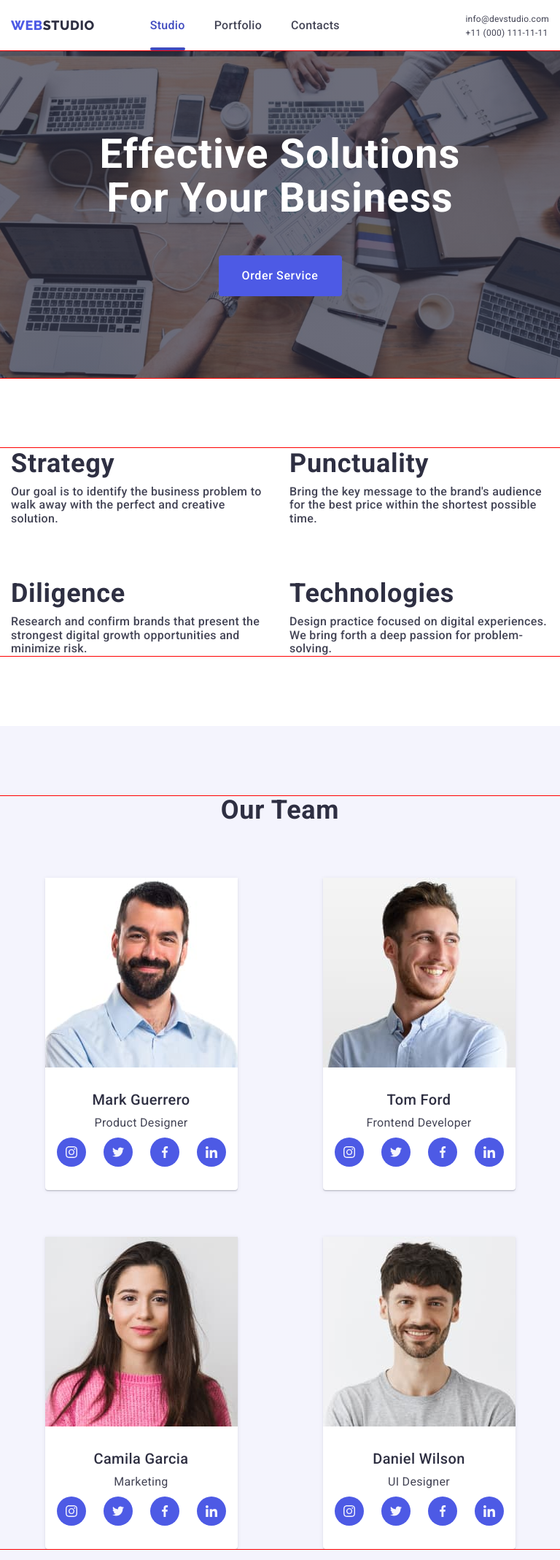
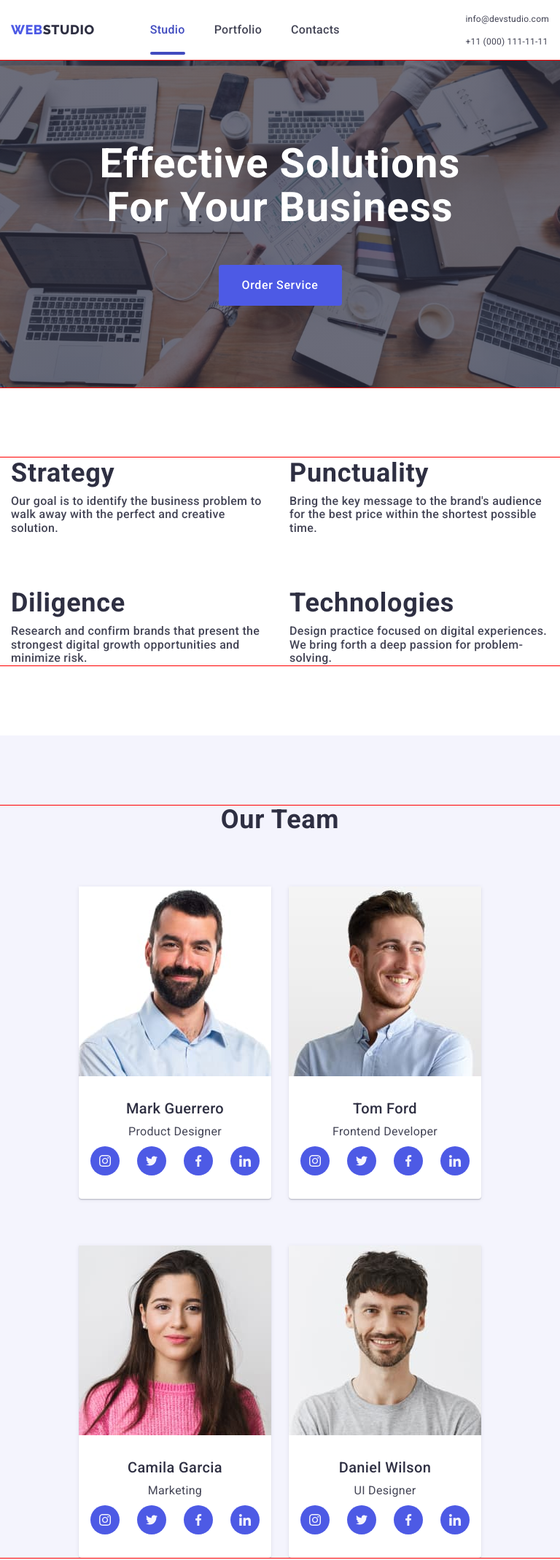
Before and after one commit to zabolotnyy/goit-markup-hw-06, a plain HTML site: page index.html in a window 768 px wide. Shown: the top 2138 px of the page at 73% size. Drawn offline with nearby package versions, Linux system fonts and the light colour scheme.

Commit message:
Update style.css

```diff
--- a/css/style.css
+++ b/css/style.css
@@ -1402,6 +1402,7 @@ letter-spacing: 0.32px;
 .header-adress-list{
 font-size: 12px;
 font-weight: 400;
+padding: 0;
 }
 .mobile-hamburger {
     display: none;
@@ -1410,7 +1411,10 @@ font-weight: 400;
     display: none;
 }
 .adress-list {
-    display: block;
+    display: flex;
+    flex-direction: column;
+    gap: 12px;
+    padding:16px 0;
 }
 .hero-container {
     background: linear-gradient(to bottom, rgba(46, 47, 66, 0.70), rgba(46, 47, 66, 0.70)),
@@ -1462,9 +1466,8 @@ font-weight: 400;
     display: flex;
     flex-direction: row;
     flex-wrap: wrap;
-    justify-content: space-around;
-    row-gap: 64px;
-    flex-basis: calc((100% - 24px) / 2);
+    justify-content: center;
+    gap: 64px 24px;
     }
 .customers {
         padding: 96px 0;
```
